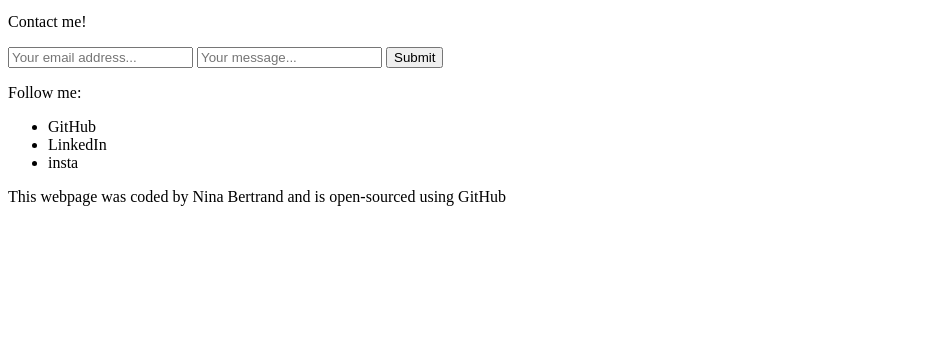
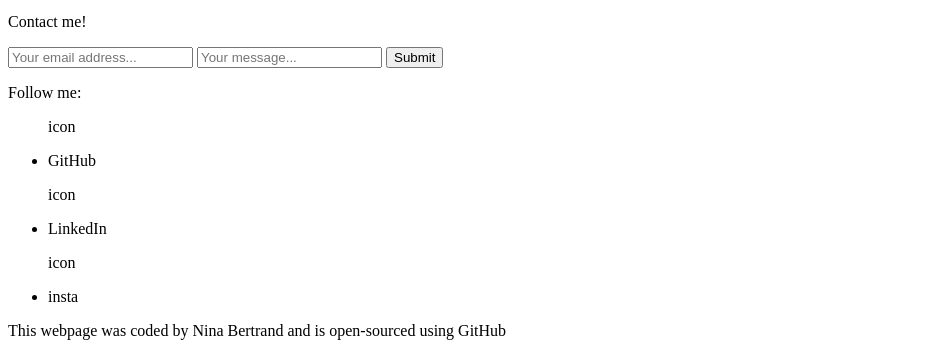
Before and after one commit to nberts/Personal-Website, a plain HTML site: page index.html in a window 1280 px wide. Shown: the part 1500-1856 px from the top of the page, without its empty margins (0-949 px from the left). Before the commit the page ends 1722 px from the top, so only its background shows below. Drawn offline with Linux system fonts and the light colour scheme.

```diff
--- a/index.html
+++ b/index.html
@@ -69,8 +69,11 @@
       <div class="socials">
         <p>Follow me:</p>
         <ul class="social-links">
+          <p>icon</p>
           <li>GitHub</li>
+          <p>icon</p>
           <li>LinkedIn</li>
+          <p>icon</p>
           <li>insta</li>
         </ul>
       </div>
```
